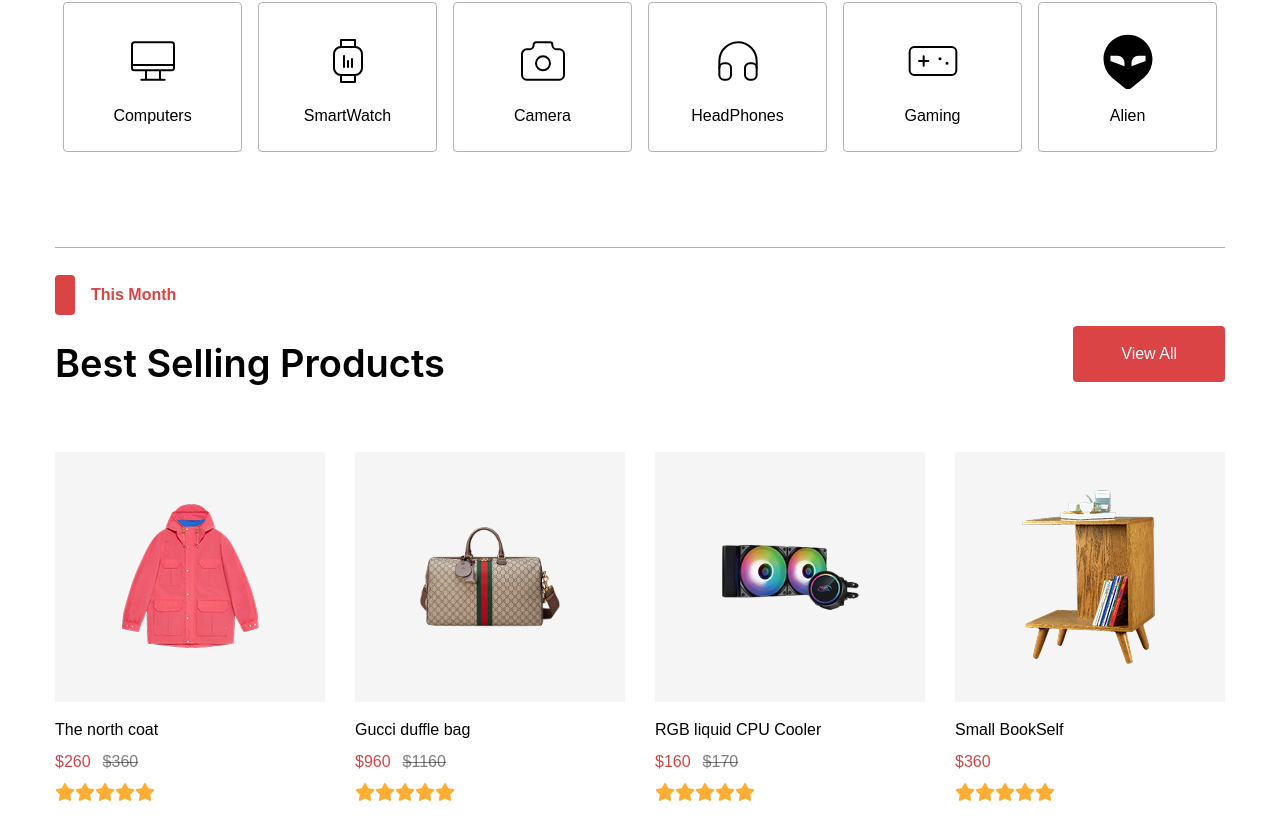
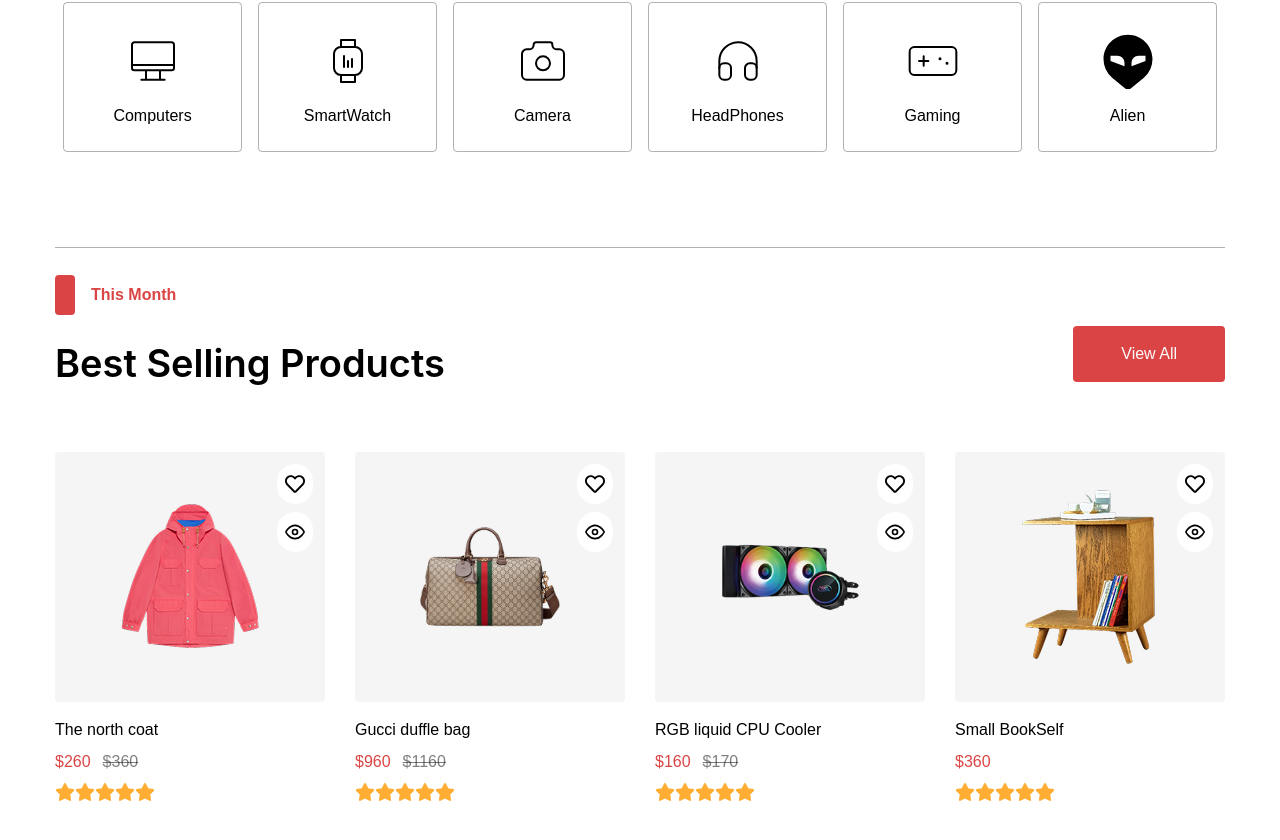
Before and after one commit to mahid76/Exclusive_E-commerce, a React (Vite) app: page / in a window 1280 px wide. Shown: the part 859-1699 px from the top of the page. Built offline with nearby package versions, Linux system fonts and the light colour scheme.

Commit message:
Best Product part done

```diff
--- a/src/components/BestSelling/BestSelling.jsx
+++ b/src/components/BestSelling/BestSelling.jsx
@@ -1,13 +1,13 @@
+import { FaStar } from "react-icons/fa6";
 import bestSelling01 from "../../assets/bestSelling01.png";
 import bestSelling02 from "../../assets/bestSelling02.png";
 import bestSelling03 from "../../assets/bestSelling03.png";
 import bestSelling04 from "../../assets/bestSelling04.png";
 import PrimaryButton from "../Button/PrimaryButton";
+import CardIcons from "../CardIcons/CardIcons";
 import Container from "../Layout/Container";
 import SectionHead from "../SectionHead/SectionHead";
 import SectionSubHead from "../SectionHead/SectionSubHead";
-import { FaStar } from "react-icons/fa6";
-import { BsStarHalf } from "react-icons/bs";
 
 const BestSelling = () => {
 	const bestItems = [
@@ -50,16 +50,16 @@
 			<Container>
 				<SectionHead>This Month</SectionHead>
 				<div className="flex items-center justify-between">
-
 					<SectionSubHead>Best Selling Products</SectionSubHead>
 					<PrimaryButton>View All</PrimaryButton>
-
 				</div>
 				<div className="flex flex-wrap mt-15 gap-x-[30px]">
 					{bestItems.map((items) => (
 						<div>
-							<div className="w-[270px] h-[250px]  bg-tertiary flex justify-center items-center py-[52px] px-[65px]  ">
+							<div className= " group  relative w-[270px] h-[250px]  bg-tertiary flex justify-center items-center py-[52px] px-[65px] rounded ">
 								<img src={items.image} alt="" />
+								<CardIcons className="absolute top-3 right-3" />
+								<div className="opacity-0 group-hover:opacity-100 duration-200  w-full bg-black text-center py-2 text-white font-primary font-medium absolute bottom-0 left-0 rounded-b" >Add To Cart</div>
 							</div>
 							<div className="mt-4">
 								<h3 className="font-primary font-medium leading-6 ">
--- /dev/null
+++ b/src/components/CardIcons/CardIcons.jsx
@@ -0,0 +1,18 @@
+import { FaRegHeart } from "react-icons/fa";
+import { FiEye } from "react-icons/fi";
+
+const CardIcons = ({ className }) => {
+	return (
+		<div className={className}>
+			<div className="py-[10px] px-[8px] bg-white rounded-full ">
+				<FaRegHeart size={20} color="#000000" />
+			</div>
+			<div className="mt-2 py-[10px] px-[8px] bg-white rounded-full ">
+
+				<FiEye size={20} color="#000000" />
+			</div>
+		</div>
+	);
+};
+
+export default CardIcons;
```
Lines whose indentation alone changed are shown as unchanged.
